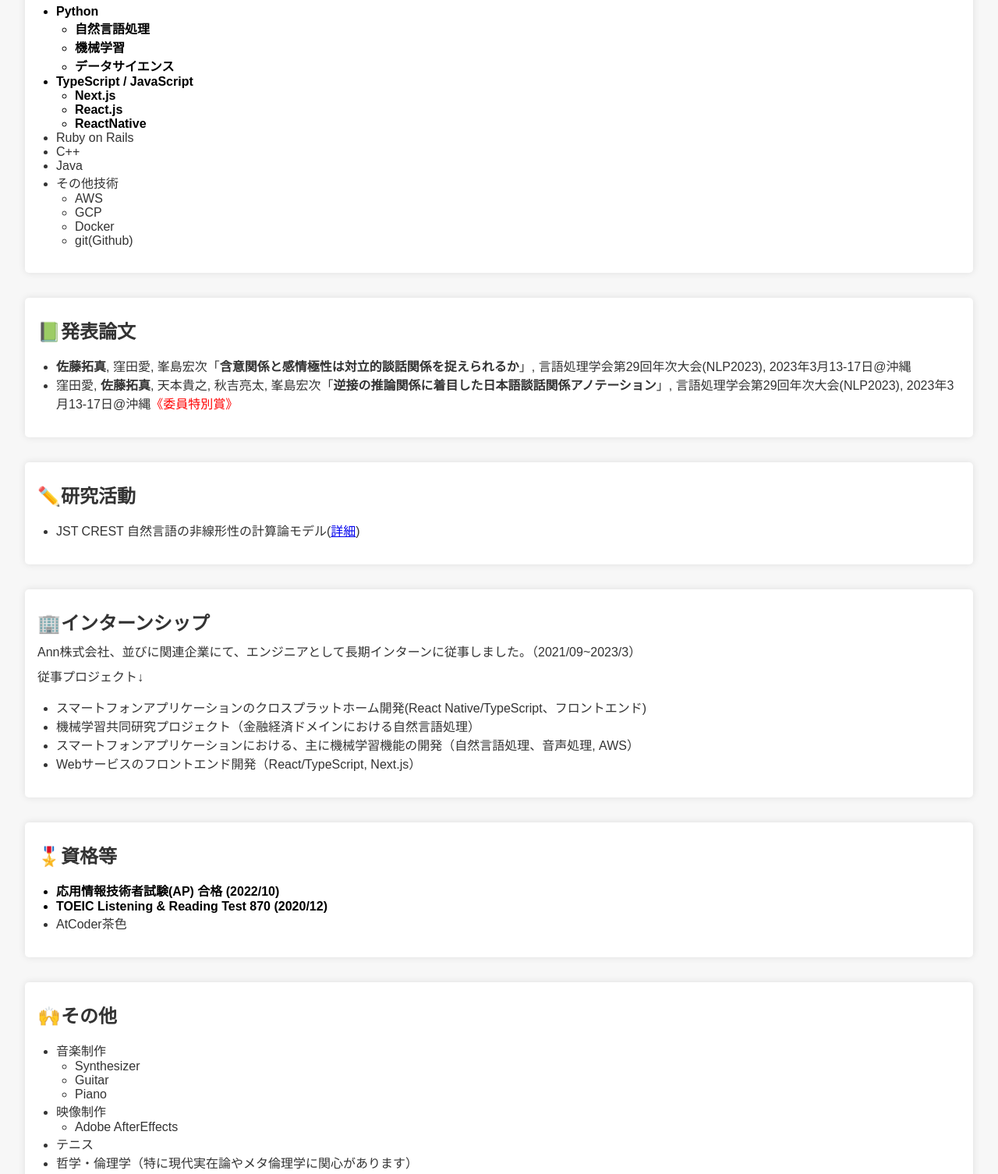
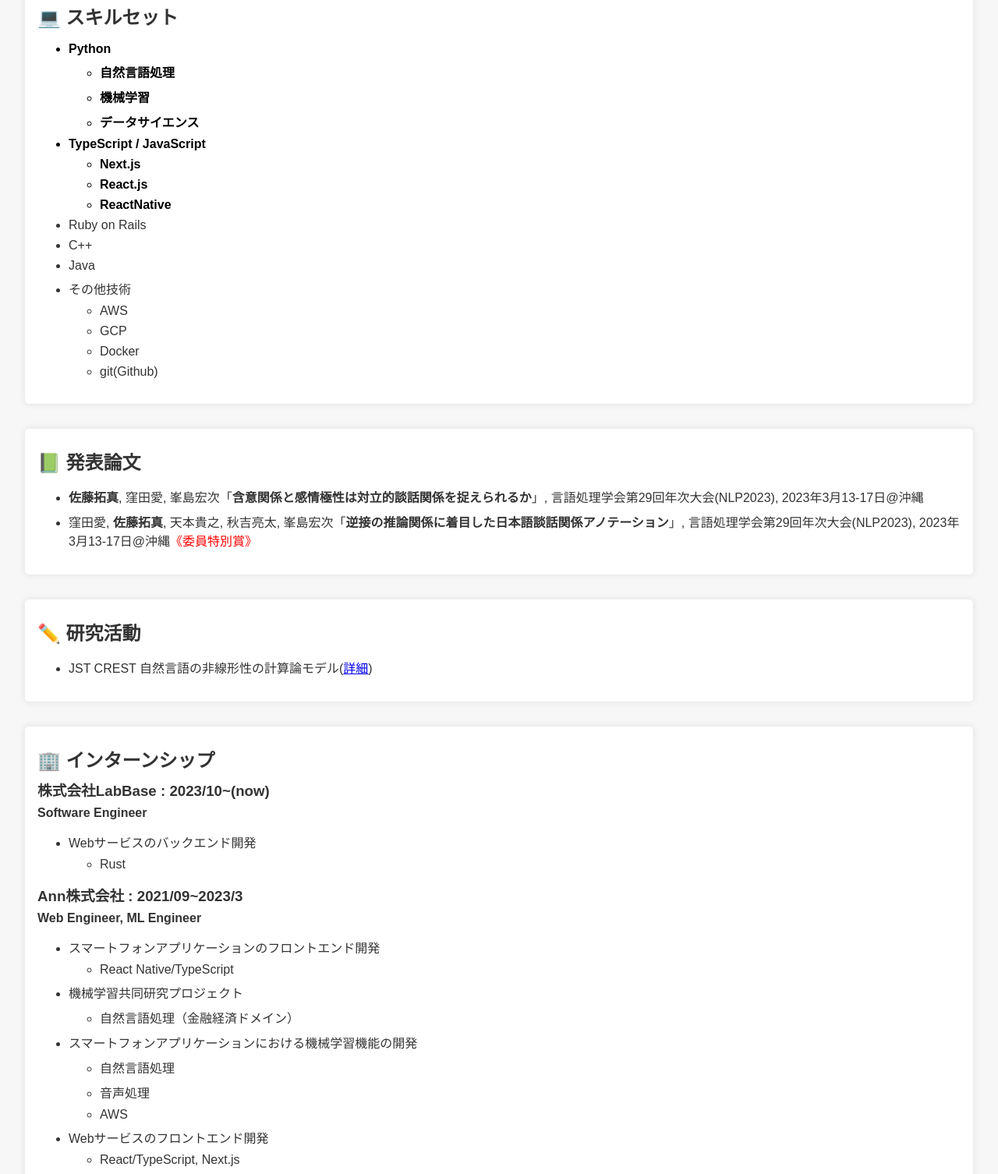
Before and after one commit to takuma1229/takuma1229.github.io, a plain HTML site: page index.html in a window 1280 px wide. Shown: the part 678-2184 px from the top of the page at 78% size. Drawn offline with Linux system fonts and the light colour scheme.

Commit message:
インターン歴をupdata

```diff
--- a/index.html
+++ b/index.html
@@ -39,14 +39,18 @@
             margin-right: 0.5rem;
         }
 
-        ul {
-            padding-left: 1.5rem;
+        li {
+            margin: 0.5rem 0;
         }
 
         .highlight {
             font-weight: bold;
             color: black;
         }
+
+        /* .tech {
+            text-decoration: dashed underline gray;
+        } */
 
         .award {
              color: red;
@@ -77,7 +81,7 @@
 
 <div class="section">
     <h1>Takuma Sato</h1>
-    <h3 class="emoji">🤵佐藤拓真</h3>
+    <h3 class="emoji">🤵 佐藤拓真</h3>
     <p>慶應義塾大学文学部人文社会学科　哲学系倫理学専攻4年</p>
     <p>(2024年度から、奈良先端科学技術大学院大学(NAIST)情報科学領域修士課程に進学予定)</p>
     <br></br>
@@ -91,7 +95,7 @@
 </div>
 
 <div class="section">
-    <h2 class="emoji">🔍主な関心領域</h2>
+    <h2 class="emoji">🔍 主な関心領域</h2>
     <ul>
         <li class="highlight">自然言語処理
             <ul>
@@ -110,7 +114,7 @@
 </div>
 
 <div class="section">
-    <h2 class="emoji">💻スキルセット</h2>
+    <h2 class="emoji">💻 スキルセット</h2>
     <ul>
         <li class="highlight">Python
             <ul>
@@ -141,7 +145,7 @@
 </div>
 
 <div class="section">
-    <h2 class="emoji">📗発表論文</h2>
+    <h2 class="emoji">📗 発表論文</h2>
     <ul>
         <li><strong>佐藤拓真</strong>, 窪田愛, 峯島宏次「<strong>含意関係と感情極性は対立的談話関係を捉えられるか</strong>」, 言語処理学会第29回年次大会(NLP2023), 2023年3月13-17日@沖縄</li>
         <li> 窪田愛, <strong>佐藤拓真</strong>, 天本貴之, 秋吉亮太, 峯島宏次「<strong>逆接の推論関係に着目した日本語談話関係アノテーション</strong>」, 言語処理学会第29回年次大会(NLP2023), 2023年3月13-17日@沖縄<span style="color: red;">《委員特別賞》</span></li>
@@ -149,21 +153,43 @@
 </div>
 
 <div class="section">
-    <h2 class="emoji">✏️研究活動</h2>
+    <h2 class="emoji">✏️ 研究活動</h2>
     <ul>
         <li>JST CREST 自然言語の非線形性の計算論モデル(<a href="https://mynlp.is.s.u-tokyo.ac.jp/crest-nl/">詳細</a>)</li>
     </ul>
 </div>
 
 <div class="section">
-    <h2 class="emoji">🏢インターンシップ</h2>
-    <p>Ann株式会社、並びに関連企業にて、エンジニアとして長期インターンに従事しました。（2021/09~2023/3）</p>
-    <p>従事プロジェクト↓</p>
+    <h2 class="emoji">🏢 インターンシップ</h2>
+    <h3>株式会社LabBase : 2023/10~(now)</h3>
+    <strong>Software Engineer</strong>
     <ul>
-        <li>スマートフォンアプリケーションのクロスプラットホーム開発(React Native/TypeScript、フロントエンド)</li>
-        <li>機械学習共同研究プロジェクト（金融経済ドメインにおける自然言語処理）</li>
-        <li>スマートフォンアプリケーションにおける、主に機械学習機能の開発（自然言語処理、音声処理, AWS）</li>
-        <li>Webサービスのフロントエンド開発（React/TypeScript, Next.js）</li>
+        <li>Webサービスのバックエンド開発</li>
+        <ul>
+            <li class="tech">Rust</li>
+        </ul>
+    </ul>
+    <h3>Ann株式会社 : 2021/09~2023/3</h3>
+    <strong>Web Engineer, ML Engineer</strong>
+    <ul>
+        <li>スマートフォンアプリケーションのフロントエンド開発</li>
+        <ul>
+            <li class="tech">React Native/TypeScript</li>
+        </ul>
+        <li>機械学習共同研究プロジェクト</li>
+        <ul>
+            <li class="tech">自然言語処理（金融経済ドメイン）</li>
+        </ul>
+        <li>スマートフォンアプリケーションにおける機械学習機能の開発</li>
+        <ul>
+            <li class="tech">自然言語処理</li>
+            <li class="tech">音声処理</li>
+            <li class="tech">AWS</li>
+        </ul>
+        <li>Webサービスのフロントエンド開発</li>
+        <ul>
+            <li class="tech">React/TypeScript, Next.js</li>
+        </ul>
     </ul>
 </div>
 
```
